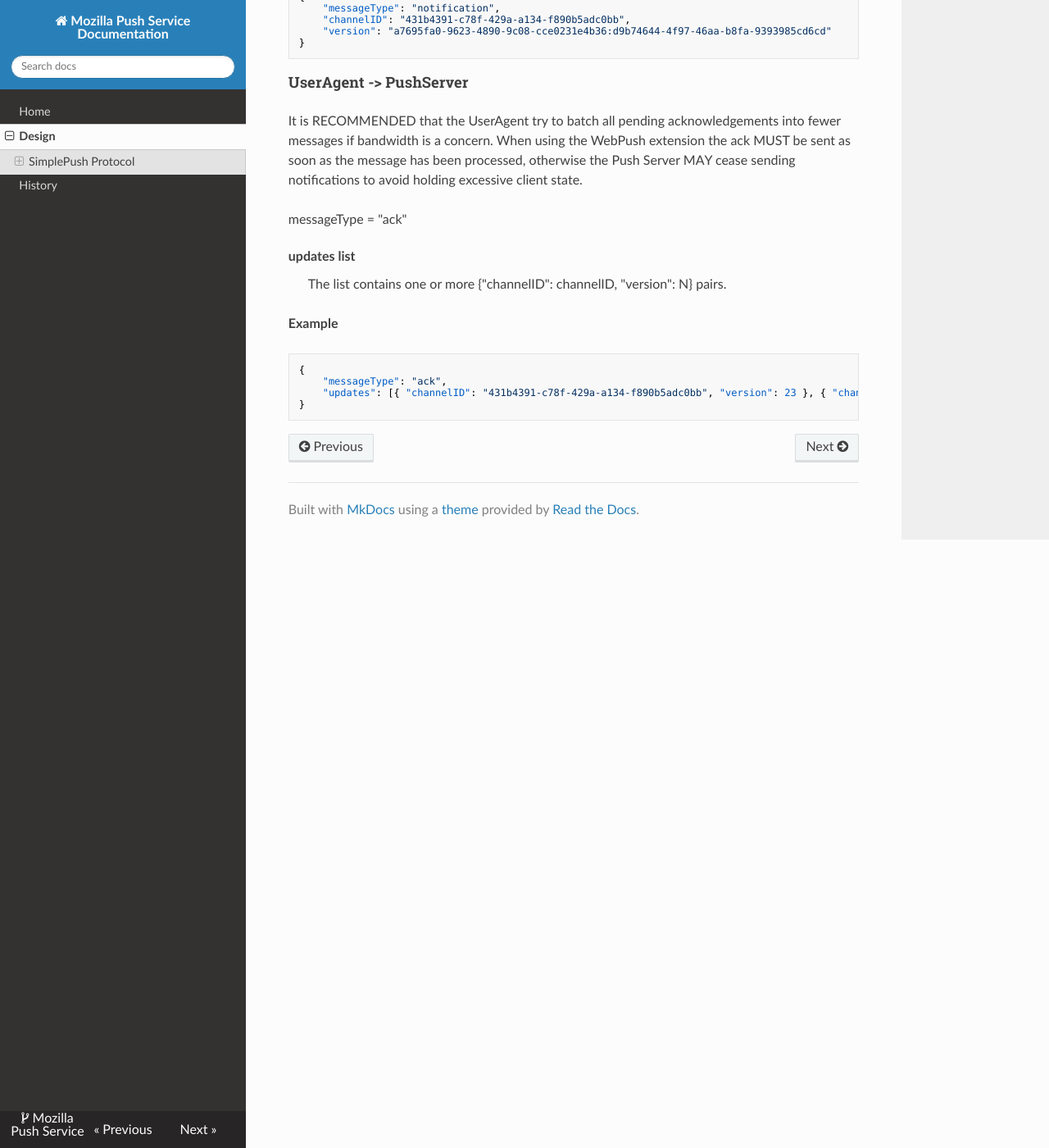
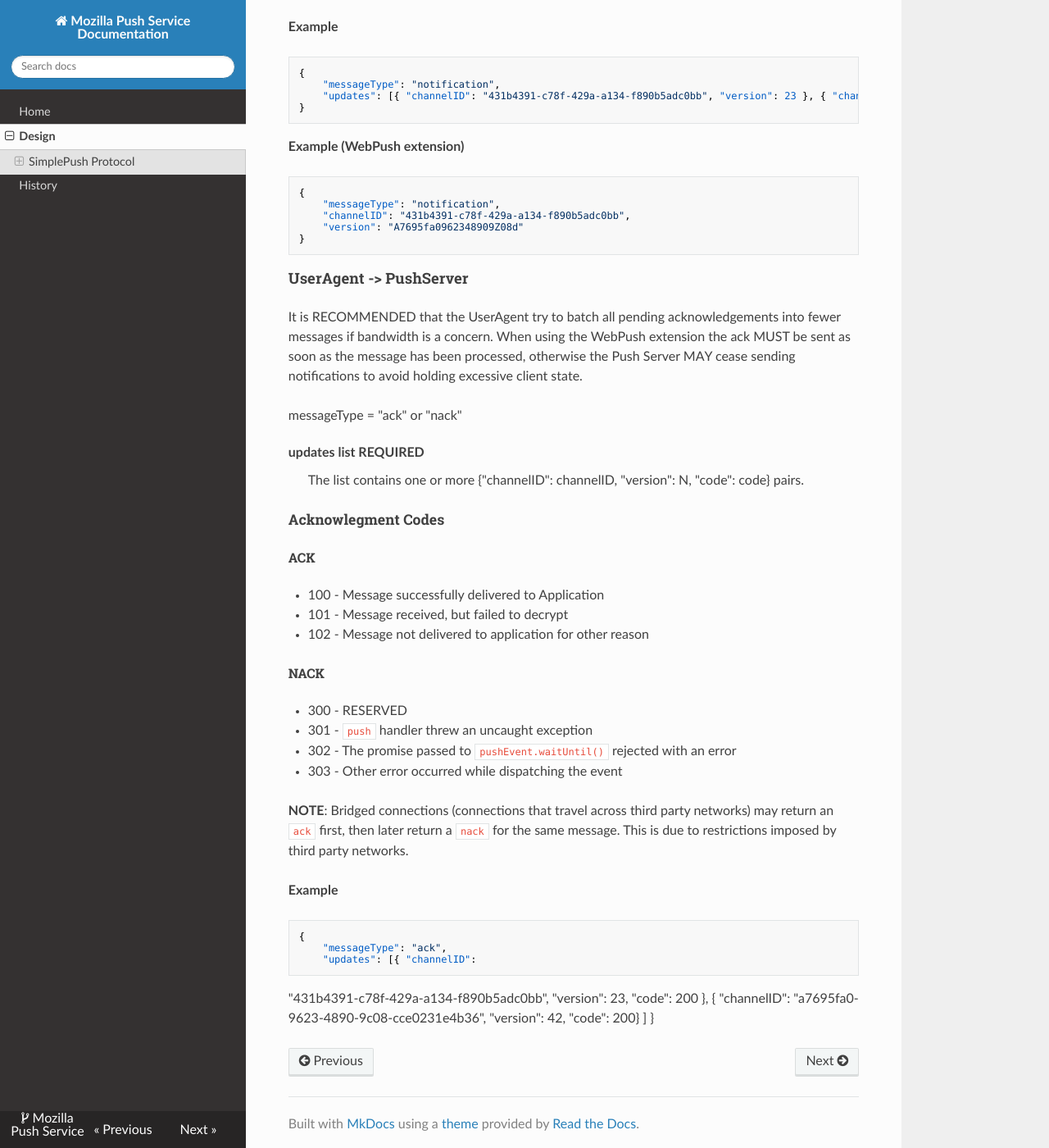
Before and after one commit to mozilla-services/push-service, an MkDocs documentation site: the page built from docs/design.md, in a window 1280 px wide and 1400 px high, scrolled down 7882 px. Shown: the whole window at 82% size. Built offline with MkDocs 1.6.1, drawn with Linux system fonts in a browser that asks for light colours; nearby versions of some CDN libraries; old or Windows-style settings are respelled for this version of MkDocs; some of the changed text lies outside the part shown.

Commit message:
docs: Add ACK/NAK/Unregister codes to docs.
Update the documents to reflect recent protocol changes, including
client codes for ACK, NACK, and Unregister. Also include a reference to the protocol synopsis in autopush documentation.

Closes #31

```diff
--- a/docs/design.md
+++ b/docs/design.md
@@ -31,6 +31,10 @@ Currently the Mozilla Push Service only supports an extended SimplePush protocol
 using a websocket between the UA and the Push Service.
 
 ## SimplePush Protocol
+<!--
+remember to update
+https://github.com/mozilla-services/autopush/docs/architecture.rst
+-->
 
 This documents the current extended SimplePush protocol used between the UA and
 the Push Service.
@@ -225,11 +230,24 @@ messageType = "unregister"
 channelID string REQUIRED
 : ChannelID that should be unregistered.
 
+code numeric OPTIONAL
+: Numeric code describing unregistration.
+
+##### Uregistration Codes
+
+* 200 - Subscription deleted manually (either via `.unsubscribe()` or
+  by clearing history)
+
+* 201 - Unregistered after exceeding quota
+
+* 202 - Unregistered because user revoked permission
+
 **Example**
 
     {
         "messageType": "unregister",
-        "channelID": "d9b74644-4f97-46aa-b8fa-9393985cd6cd"
+        "channelID": "d9b74644-4f97-46aa-b8fa-9393985cd6cd",
+        "code": 200
     }
 
 #### PushServer -> UserAgent
@@ -357,7 +375,7 @@ data string OPTIONAL
     {
         "messageType": "notification",
         "channelID": "431b4391-c78f-429a-a134-f890b5adc0bb",
-        "version": "a7695fa0-9623-4890-9c08-cce0231e4b36:d9b74644-4f97-46aa-b8fa-9393985cd6cd"
+        "version": "A7695fa0962348909Z08d"
     }
 
 #### UserAgent -> PushServer
@@ -368,16 +386,46 @@ the ack MUST be sent as soon as the message has been processed, otherwise the
 Push Server MAY cease sending notifications to avoid holding excessive client
 state.
 
-messageType = "ack"
+messageType = "ack" or "nack"
 
-updates list
-: The list contains one or more {"channelID": channelID, "version": N} pairs.
+updates list REQUIRED
+: The list contains one or more {"channelID": channelID, "version": N,
+"code": code} pairs.
+
+##### Acknowlegment Codes
+
+###### ACK
+
+* 100 - Message successfully delivered to Application
+
+* 101 - Message received, but failed to decrypt
+
+* 102 - Message not delivered to application for other reason
+
+###### NACK
+
+* 300 - RESERVED
+
+* 301 - `push` handler threw an uncaught exception
+
+* 302 - The promise passed to `pushEvent.waitUntil()` rejected with an
+  error
+
+* 303 - Other error occurred while dispatching the event
+
+**NOTE**: Bridged connections (connections that travel across third
+party networks) may return an `ack` first, then later return a `nack`
+for the same message. This is due to restrictions imposed by third
+party networks.
 
 **Example**
 
     {
         "messageType": "ack",
-        "updates": [{ "channelID": "431b4391-c78f-429a-a134-f890b5adc0bb", "version": 23 }, { "channelID": "a7695fa0-9623-4890-9c08-cce0231e4b36", "version": 42 } ]
+        "updates": [{ "channelID":
+"431b4391-c78f-429a-a134-f890b5adc0bb", "version": 23, "code": 200 },
+{ "channelID": "a7695fa0-9623-4890-9c08-cce0231e4b36", "version": 42,
+"code": 200} ]
     }
 
 [spapi]: https://developer.mozilla.org/en-US/docs/Web/API/Simple_Push_API
```
Also changed, not shown: other parts of docs/design.md (+2 -1 lines).
